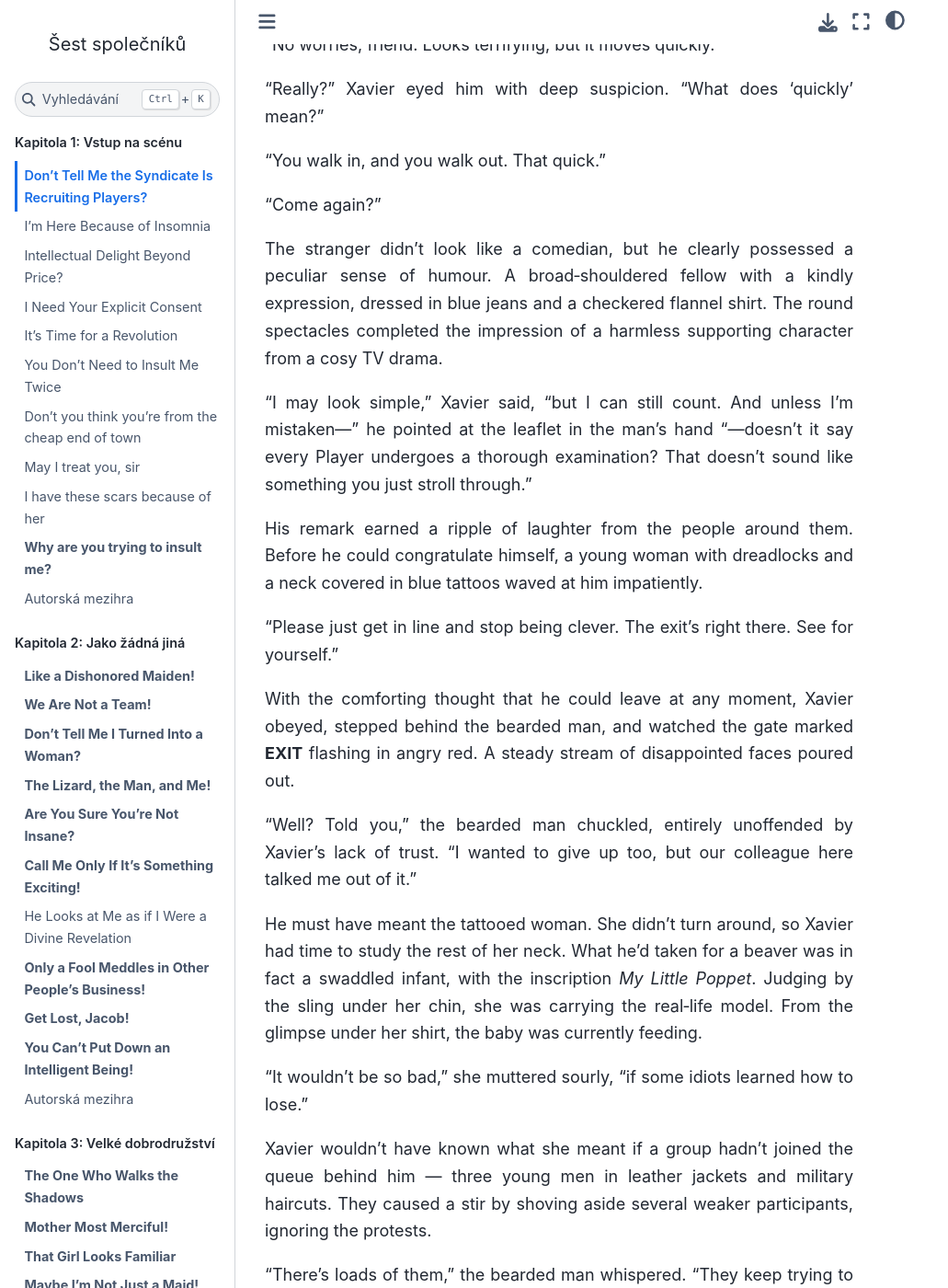
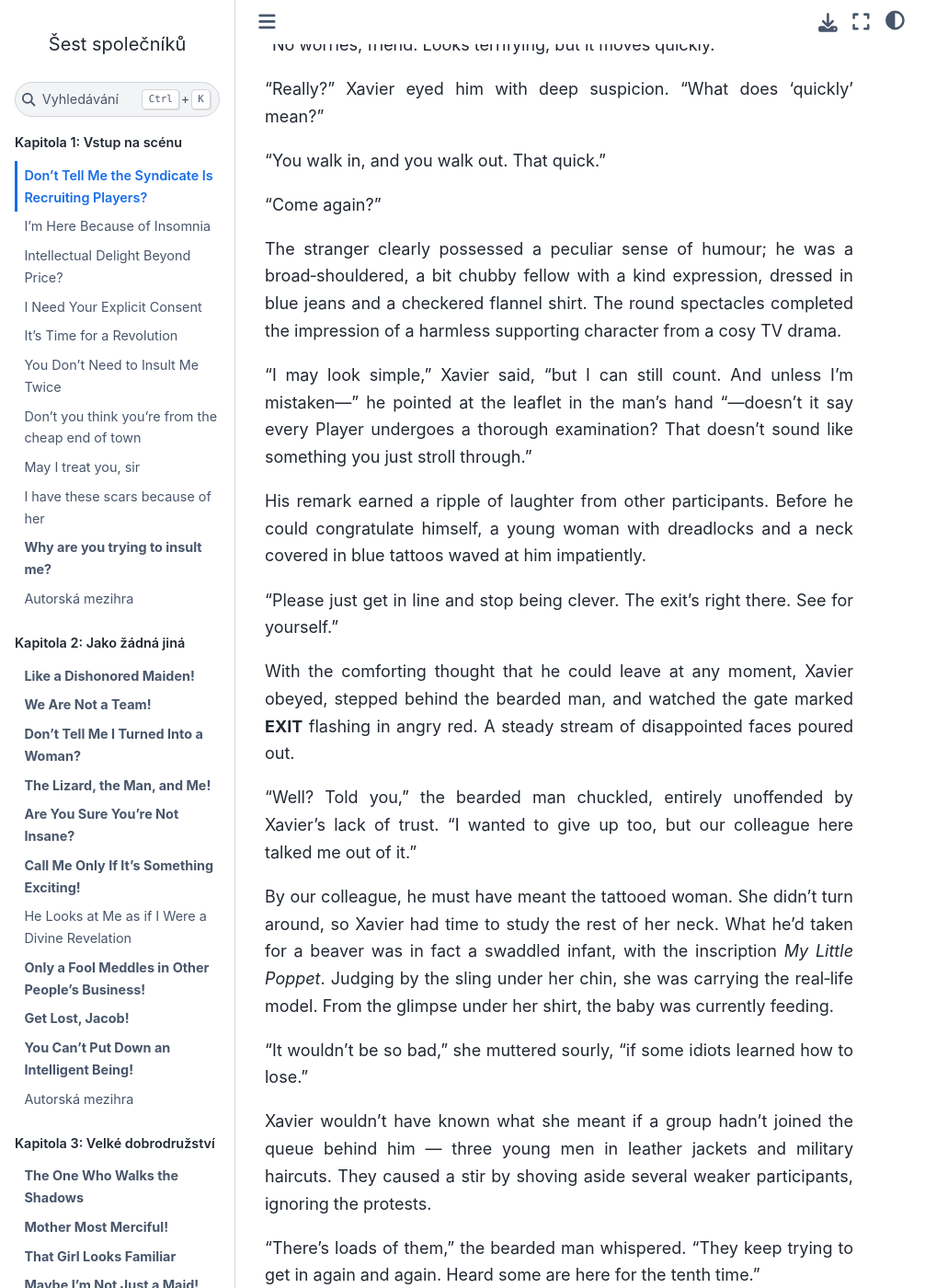
Before and after one commit to hanpari/sest-spolecniku, a Sphinx documentation site: the page built from source/sest_spolecniku/001-vstup-na-scenu/01.md, in a window 1280 px wide and 1400 px high, scrolled down 499 px. Shown: the whole window at 92% size, without its empty margins (0-1031 px from the left). Built offline with Sphinx 7.4.7 and the Sphinx Book theme 1.1.4, drawn with Linux system fonts in a browser that asks for light colours.

Commit message:
Update 1/1

```diff
--- a/source/sest_spolecniku/001-vstup-na-scenu/01.md
+++ b/source/sest_spolecniku/001-vstup-na-scenu/01.md
@@ -16,11 +16,11 @@ The man at the end of the line noticed his hesitation and waved cheerfully.
 
 “Come again?”
 
-The stranger didn’t look like a comedian, but he clearly possessed a peculiar sense of humour. A broad‑shouldered fellow with a kindly expression, dressed in blue jeans and a checkered flannel shirt. The round spectacles completed the impression of a harmless supporting character from a cosy TV drama.
+The stranger clearly possessed a peculiar sense of humour; he was a broad‑shouldered, a bit chubby fellow with a kind expression, dressed in blue jeans and a checkered flannel shirt. The round spectacles completed the impression of a harmless supporting character from a cosy TV drama.
 
 “I may look simple,” Xavier said, “but I can still count. And unless I’m mistaken—” he pointed at the leaflet in the man’s hand “—doesn’t it say every Player undergoes a thorough examination? That doesn’t sound like something you just stroll through.”
 
-His remark earned a ripple of laughter from the people around them. Before he could congratulate himself, a young woman with dreadlocks and a neck covered in blue tattoos waved at him impatiently.
+His remark earned a ripple of laughter from other participants. Before he could congratulate himself, a young woman with dreadlocks and a neck covered in blue tattoos waved at him impatiently.
 
 “Please just get in line and stop being clever. The exit’s right there. See for yourself.”
 
@@ -28,7 +28,7 @@ With the comforting thought that he could leave at any moment, Xavier obeyed, st
 
 “Well? Told you,” the bearded man chuckled, entirely unoffended by Xavier’s lack of trust. “I wanted to give up too, but our colleague here talked me out of it.”
 
-He must have meant the tattooed woman. She didn’t turn around, so Xavier had time to study the rest of her neck. What he’d taken for a beaver was in fact a swaddled infant, with the inscription *My Little Poppet*. Judging by the sling under her chin, she was carrying the real‑life model. From the glimpse under her shirt, the baby was currently feeding.
+By our colleague, he must have meant the tattooed woman. She didn’t turn around, so Xavier had time to study the rest of her neck. What he’d taken for a beaver was in fact a swaddled infant, with the inscription *My Little Poppet*. Judging by the sling under her chin, she was carrying the real‑life model. From the glimpse under her shirt, the baby was currently feeding.
 
 “It wouldn’t be so bad,” she muttered sourly, “if some idiots learned how to lose.”
 
```
